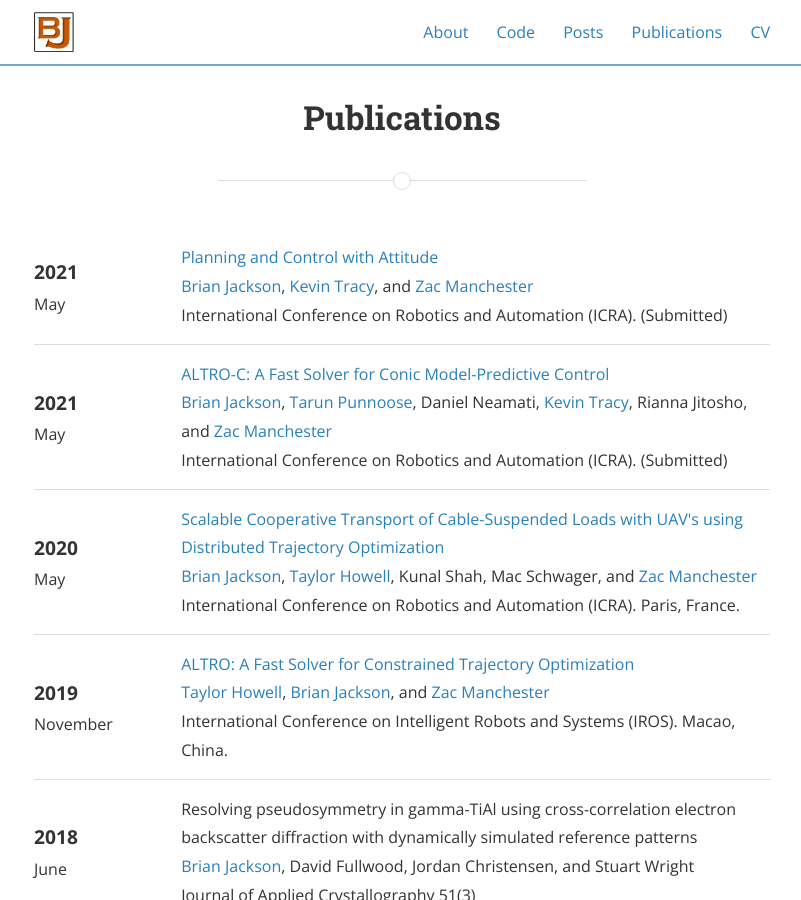
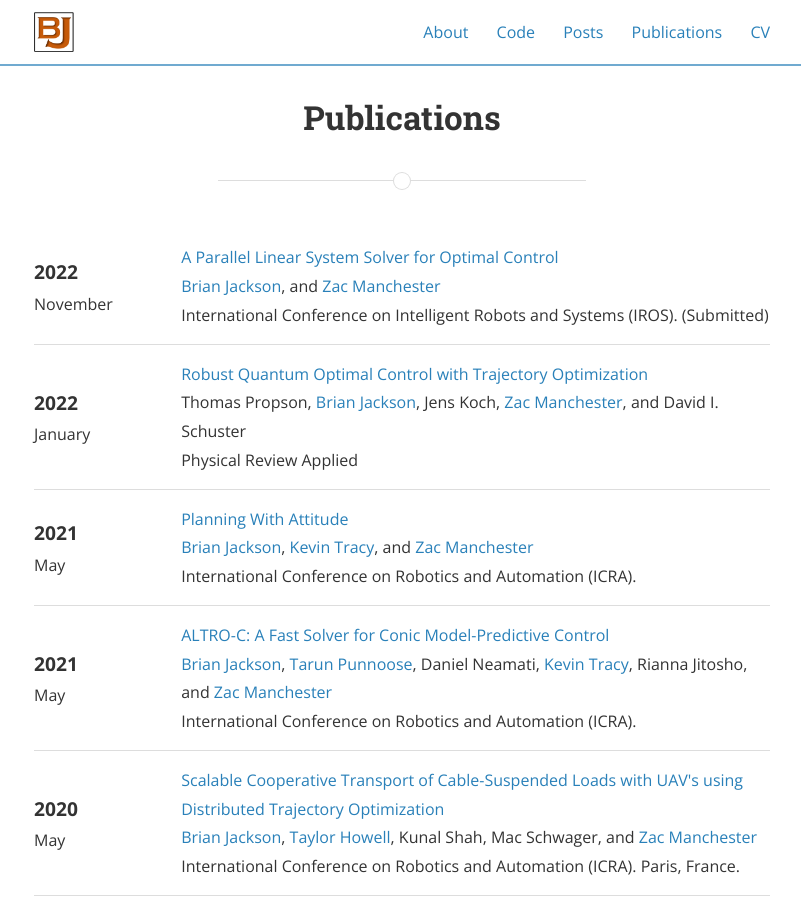
Before and after one commit to bjack205/bjack205.github.io, a Jekyll site: the page built from publications.html, in a window 1280 px wide and 900 px high. Shown: the whole window, without its empty margins (238-1039 px from the left). Built offline with Jekyll 4.4.1, drawn with Linux system fonts in a browser that asks for light colours; nearby versions of some CDN libraries.

Commit message:
Add new pubs

```diff
--- a/_data/pubs.yml
+++ b/_data/pubs.yml
@@ -1,3 +1,21 @@
+- title: "Robust Quantum Optimal Control with Trajectory Optimization"
+  authors: [Thomas Propson, brian, Jens Koch, zac, David I. Schuster]
+  date: 2022-01-01
+  pub-type: article
+  publisher: Physical Review Applied
+  pdf: robust_quantum.pdf
+  projects: [trajopt]
+
+- title: "A Parallel Linear System Solver for Optimal Control"
+  authors: [brian, zac]
+  date: 2022-11-01
+  pub-type: conference
+  publisher: International Conference on Intelligent Robots and Systems
+  abbrv: IROS
+  pdf: rslqr.pdf
+  status: Submitted
+  projects: [trajopt]
+
 - title: "ALTRO-C: A Fast Solver for Conic Model-Predictive Control"
   authors: [brian, tarun, Daniel Neamati, kevin, Rianna Jitosho, zac]
   date: 2021-05-30
@@ -6,9 +24,8 @@
   abbrv: ICRA
   pdf: ALTRO_MPC.pdf
   projects: [trajopt]
-  status: Submitted
 
-- title: Planning and Control with Attitude
+- title: Planning With Attitude
   authors: [brian, kevin, zac]
   date: 2021-05-30
   pub-type: conference
@@ -16,7 +33,6 @@
   abbrv: ICRA
   pdf: planning_with_attitude.pdf
   projects: [trajopt]
-  status: Submitted
 
 - title: Scalable Cooperative Transport of Cable-Suspended Loads with UAV's using Distributed Trajectory Optimization
   authors: [brian, taylor, Kunal Shah, Mac Schwager, zac]
```
Also changed, not shown: 3 other files.
